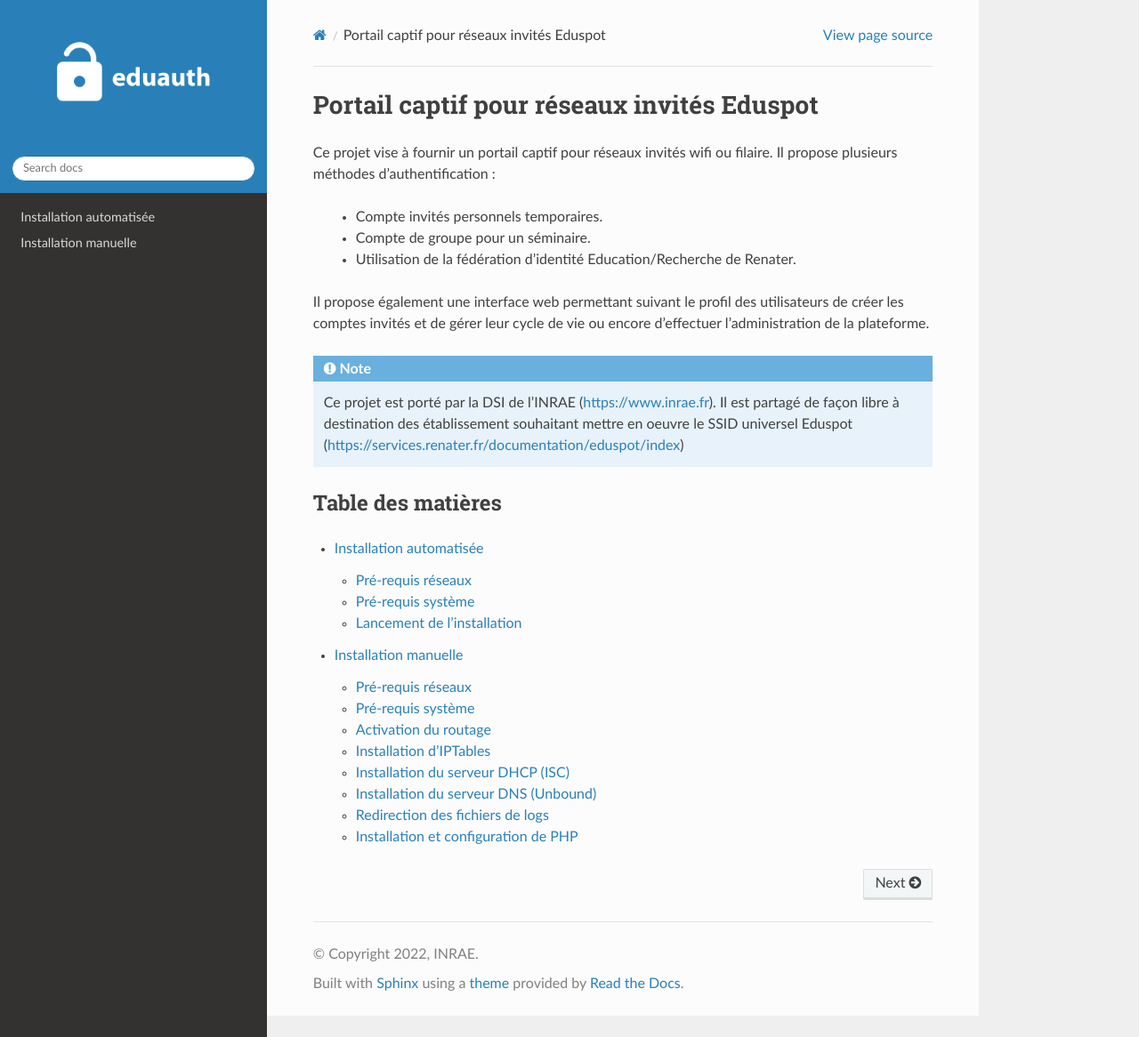
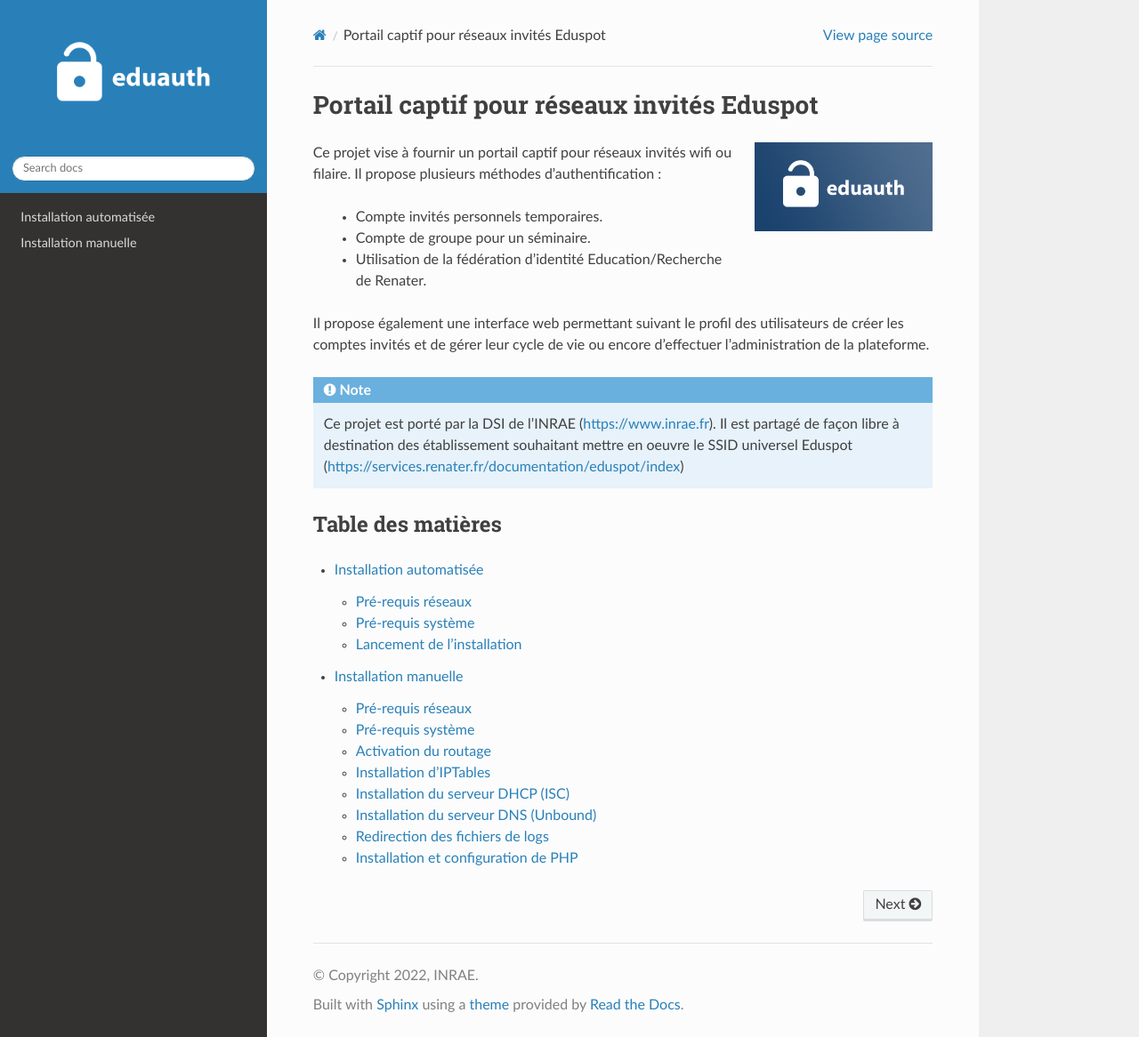
Before and after one commit to ayashisunyday/eduauth, a Sphinx documentation site: the page built from docs/source/index.rst, in a window 1280 px wide and 1166 px high. Shown: the whole window at 89% size. Built offline with Sphinx 7.4.7 and the Read the Docs theme 2.0.0, drawn with Linux system fonts in a browser that asks for light colours.

Commit message:
Update index.rst

```diff
--- a/docs/source/index.rst
+++ b/docs/source/index.rst
@@ -1,5 +1,9 @@
 Portail captif pour réseaux invités Eduspot
 ===================================
+
+.. figure:: images/logo.png
+    :align: right
+    :figwidth: 200px
 
 Ce projet vise à fournir un portail captif pour réseaux invités wifi ou filaire. Il propose plusieurs méthodes d'authentification :
 
```
